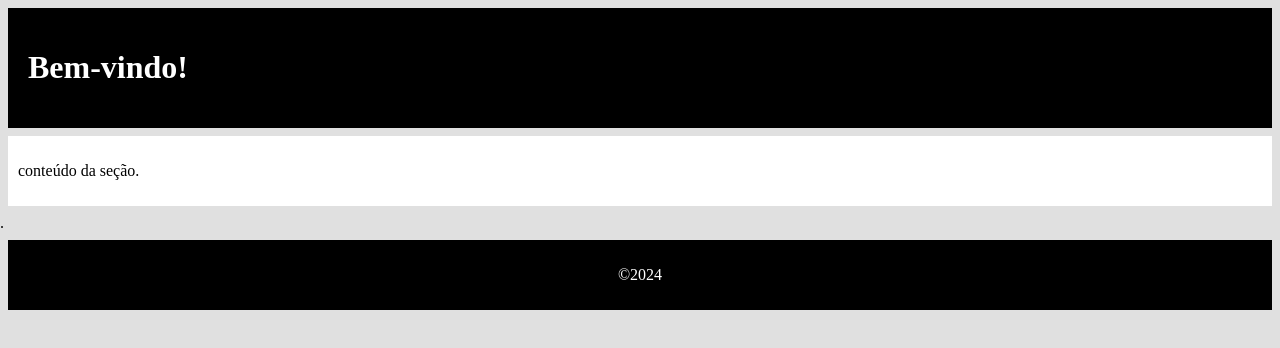
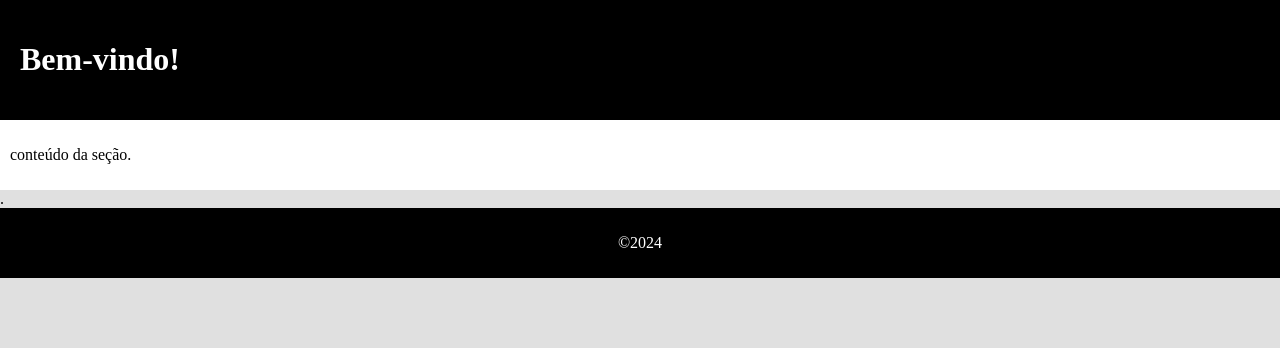
Before and after one commit to joaovitorgds/provasite, a plain HTML site: page index.html in a window 1280 px wide. Drawn offline with Linux system fonts and the light colour scheme.

Commit message:
zerado margin

```diff
--- a/style.css
+++ b/style.css
@@ -7,14 +7,14 @@ header {
     background-color: black;
     color: white;
     padding: 20px;
-    margin: 8px;
+    margin: 0px;
 }
 
 section {
     background-color: white;
     color: black;
     padding: 10px;
-    margin: 8px;
+    margin:0px;
 }
 
 footer {
@@ -22,5 +22,5 @@ footer {
     color: white;
     padding: 10px;
     text-align: center;
-    margin: 8px;
+    margin: 0px;
 }
```
